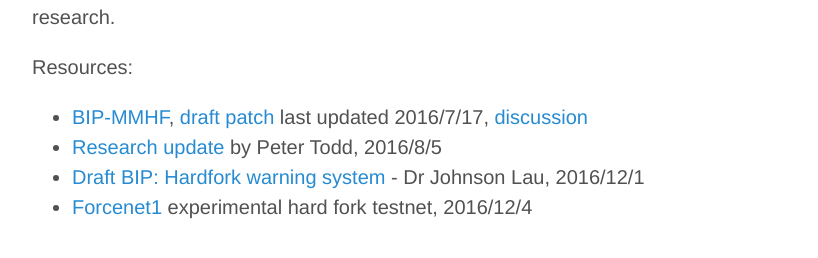
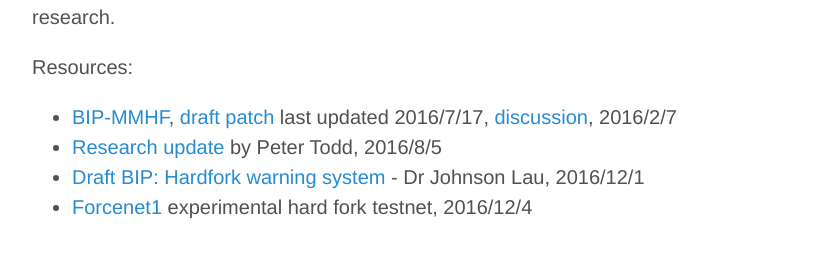
Before and after one commit to bitcoinhardforkresearch/bitcoinhardforkresearch.github.io, a Jekyll site: the page built from _posts/2016-12-05-welcome.md, in a window 1280 px wide. Shown: the part 227-485 px from the top of the page, without its empty margins (228-1046 px from the left). Built offline with Jekyll 4.4.1, drawn with Linux system fonts in a browser that asks for light colours.

Commit message:
Add date for discussion

```diff
--- a/_posts/2016-12-05-welcome.md
+++ b/_posts/2016-12-05-welcome.md
@@ -7,7 +7,7 @@ This website will be updated with relevant ongoing information about Bitcoin har
 
 Resources:
 
-- [BIP-MMHF](https://github.com/luke-jr/bips/blob/bip-mmhf/bip-mmhf.mediawiki), [draft patch](https://github.com/luke-jr/bitcoin/compare/bc94b87%E2%80%A6luke-jr:hardfork2016) last updated 2016/7/17, [discussion](https://lists.linuxfoundation.org/pipermail/bitcoin-dev/2016-February/012377.html)
+- [BIP-MMHF](https://github.com/luke-jr/bips/blob/bip-mmhf/bip-mmhf.mediawiki), [draft patch](https://github.com/luke-jr/bitcoin/compare/bc94b87%E2%80%A6luke-jr:hardfork2016) last updated 2016/7/17, [discussion](https://lists.linuxfoundation.org/pipermail/bitcoin-dev/2016-February/012377.html), 2016/2/7
 - [Research update](https://petertodd.org/2016/hardforks-after-the-segwit-blocksize-increase) by Peter Todd, 2016/8/5
 - [Draft BIP: Hardfork warning system](https://lists.linuxfoundation.org/pipermail/bitcoin-dev/2016-December/013332.html) - Dr Johnson Lau, 2016/12/1
 - [Forcenet1](https://lists.linuxfoundation.org/pipermail/bitcoin-dev/2016-December/013338.html) experimental hard fork testnet, 2016/12/4
```
